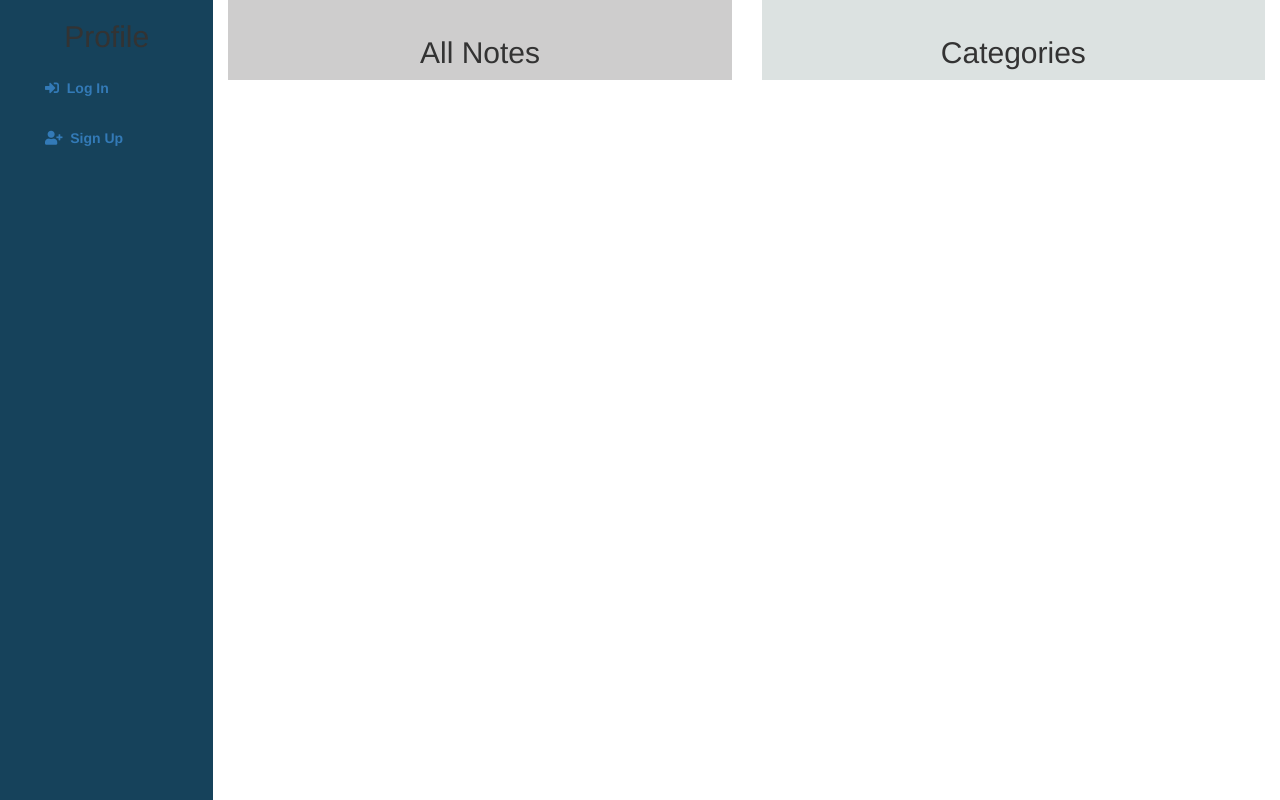
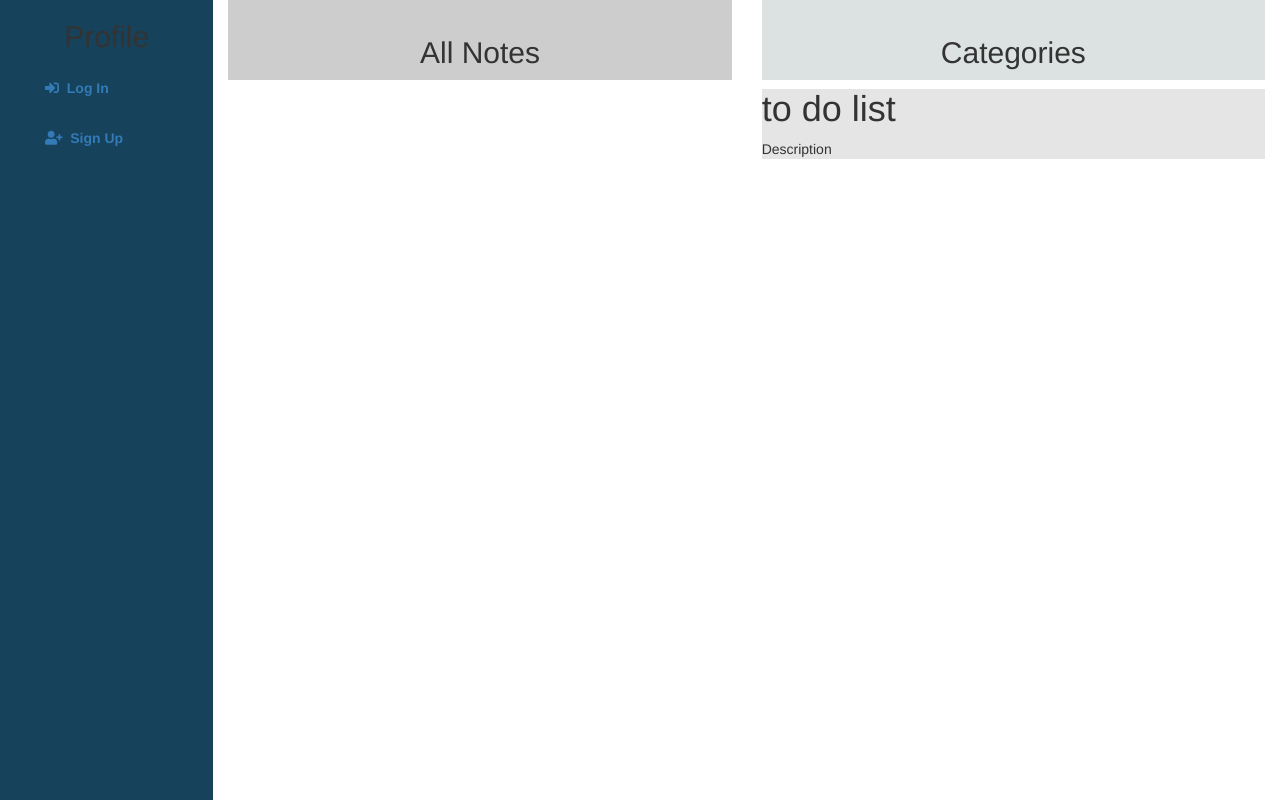
Before and after one commit to Roney-juma/NoteBook-Flask, a Flask app: page / in a window 1280 px wide. Run offline with Flask 2, Linux system fonts and the light colour scheme; data that the repository does not hold is empty; some libraries are stand-ins or nearby versions.

Commit message:
Merge branch 'master' of https://github.com/Roney-juma/NoteBook-Flask into panda

```diff
--- a/app/static/css/index.css
+++ b/app/static/css/index.css
@@ -27,3 +27,6 @@ h2 {
 @media (max-width: 500px) {
 
 }
+.category-item{
+  background-color: #E5E5E5;
+}
--- a/app/templates/notes_page.html
+++ b/app/templates/notes_page.html
@@ -65,6 +65,10 @@
     <div class="col-md-5 categories-col">
       <div class="categories-header">
         <h2>Categories</h2>
+        <div class="category-item">
+          <h1>to do list</h1>
+          <p>Description </p>
+        </div>
       </div>
     </div>
 
```
